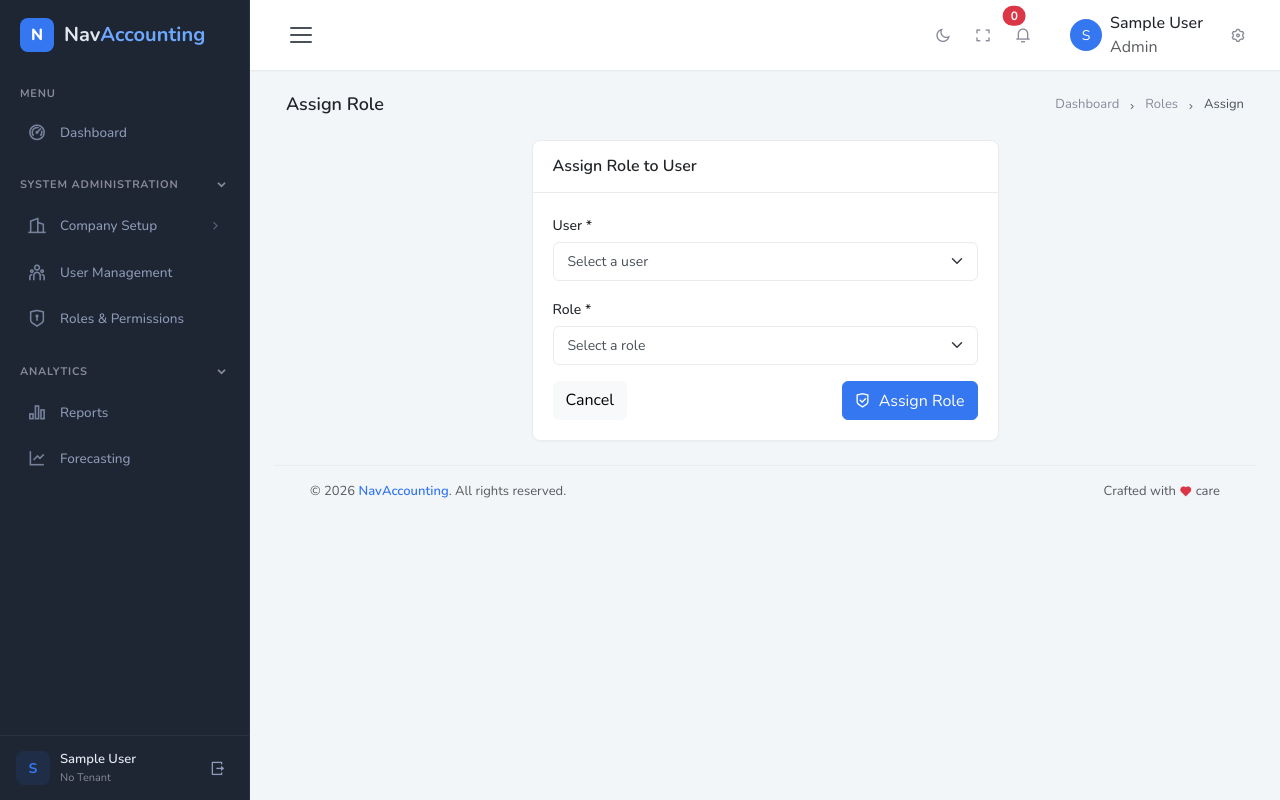
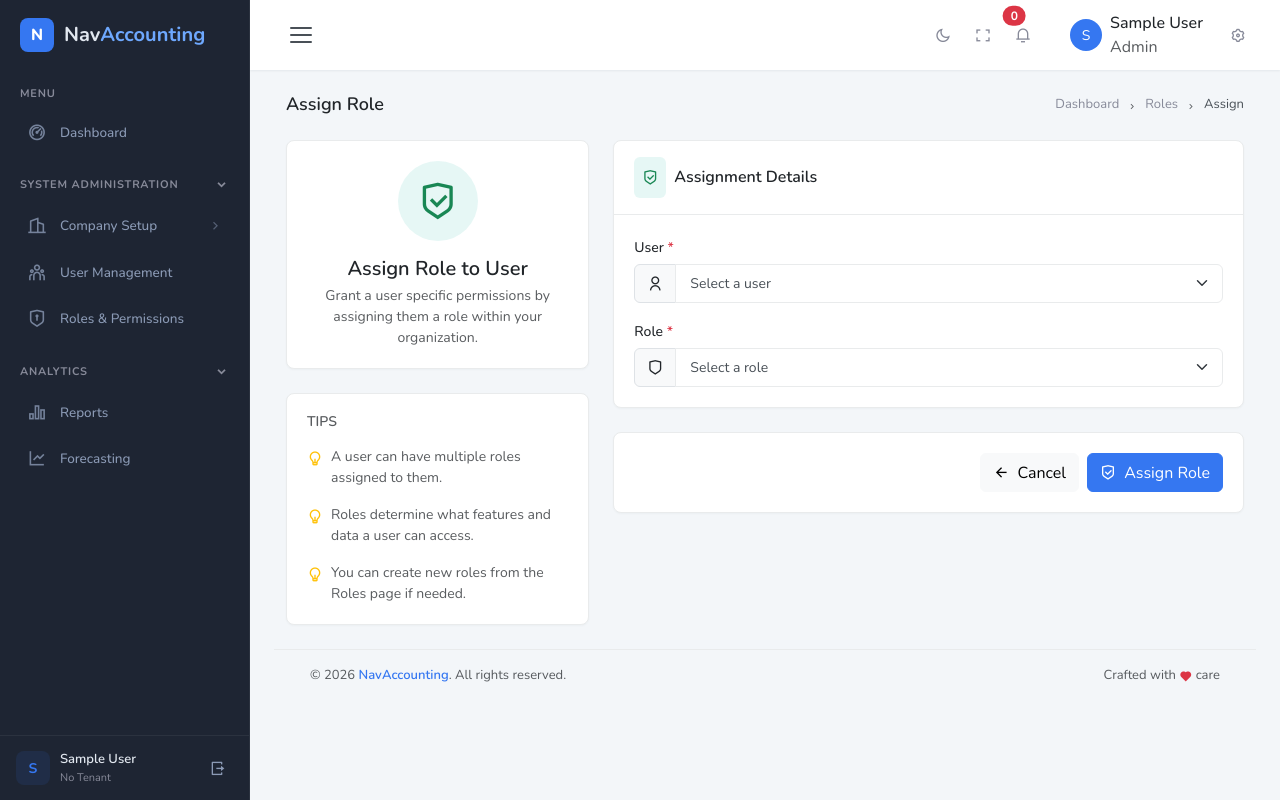
Before and after one commit to Navaid-KloneIT/NavAccounting, a Django app: template templates/roles/assign_role.html in a window 1280 px wide. Run offline with Django 5.2, Linux system fonts and the light colour scheme; the template is opened without the code that fills it: values that come from a table or form of the project are taken from there, others are empty; the visitor is signed in with stand-in values (Sample User, id 1); some libraries are stand-ins or nearby versions.

Commit message:
Redesign assign role form with two-column layout and icon prefixes

```diff
--- a/templates/roles/assign_role.html
+++ b/templates/roles/assign_role.html
@@ -13,18 +13,70 @@
     </ol>
 </div>
 
-<div class="row justify-content-center">
-    <div class="col-lg-6">
+<div class="row">
+    <!-- Left: Info Panel -->
+    <div class="col-lg-4">
+        <div class="card">
+            <div class="card-body text-center">
+                <div class="rounded-circle bg-soft-success mx-auto d-flex align-items-center justify-content-center mb-3" style="width: 80px; height: 80px;">
+                    <i class="ri-shield-check-line text-success" style="font-size: 2.5rem;"></i>
+                </div>
+                <h5 class="mb-1">Assign Role to User</h5>
+                <p class="text-muted small mb-0">Grant a user specific permissions by assigning them a role within your organization.</p>
+            </div>
+        </div>
+        <div class="card">
+            <div class="card-body">
+                <h6 class="text-muted text-uppercase small mb-3">Tips</h6>
+                <div class="d-flex mb-3">
+                    <div class="flex-shrink-0">
+                        <i class="ri-lightbulb-line text-warning me-2"></i>
+                    </div>
+                    <div class="flex-grow-1">
+                        <p class="text-muted small mb-0">A user can have multiple roles assigned to them.</p>
+                    </div>
+                </div>
+                <div class="d-flex mb-3">
+                    <div class="flex-shrink-0">
+                        <i class="ri-lightbulb-line text-warning me-2"></i>
+                    </div>
+                    <div class="flex-grow-1">
+                        <p class="text-muted small mb-0">Roles determine what features and data a user can access.</p>
+                    </div>
+                </div>
+                <div class="d-flex">
+                    <div class="flex-shrink-0">
+                        <i class="ri-lightbulb-line text-warning me-2"></i>
+                    </div>
+                    <div class="flex-grow-1">
+                        <p class="text-muted small mb-0">You can create new roles from the Roles page if needed.</p>
+                    </div>
+                </div>
+            </div>
+        </div>
+    </div>
+
+    <!-- Right: Form -->
+    <div class="col-lg-8">
+        <form method="post">
+            {% csrf_token %}
+
+            <!-- Assignment Details -->
             <div class="card">
                 <div class="card-header">
-                <h5 class="card-title mb-0">Assign Role to User</h5>
+                    <div class="d-flex align-items-center">
+                        <div class="rounded bg-soft-success p-2 me-2">
+                            <i class="ri-shield-check-line text-success"></i>
+                        </div>
+                        <h5 class="card-title mb-0">Assignment Details</h5>
+                    </div>
                 </div>
                 <div class="card-body">
-                <form method="post">
-                    {% csrf_token %}
                     <div class="row g-3">
                         <div class="col-12">
-                            <label for="id_user" class="form-label">User *</label>
+                            <label for="id_user" class="form-label">User <span class="text-danger">*</span></label>
+                            <div class="input-group">
+                                <span class="input-group-text"><i class="ri-user-line"></i></span>
                                 <select class="form-select {% if form.user.errors %}is-invalid{% endif %}" id="id_user" name="user" required>
                                     <option value="">Select a user</option>
                                     {% for member in members %}
@@ -33,34 +85,42 @@
                                     </option>
                                     {% endfor %}
                                 </select>
+                            </div>
                             {% if form.user.errors %}
-                            <div class="invalid-feedback">{{ form.user.errors.0 }}</div>
+                            <div class="invalid-feedback d-block">{{ form.user.errors.0 }}</div>
                             {% endif %}
                         </div>
                         <div class="col-12">
-                            <label for="id_role" class="form-label">Role *</label>
+                            <label for="id_role" class="form-label">Role <span class="text-danger">*</span></label>
+                            <div class="input-group">
+                                <span class="input-group-text"><i class="ri-shield-line"></i></span>
                                 <select class="form-select {% if form.role.errors %}is-invalid{% endif %}" id="id_role" name="role" required>
                                     <option value="">Select a role</option>
                                     {% for role in roles %}
-                                <option value="{{ role.id }}">{{ role.name }}</option>
+                                    <option value="{{ role.id }}">{{ role.name }}{% if role.description %} — {{ role.description|truncatewords:8 }}{% endif %}</option>
                                     {% endfor %}
                                 </select>
+                            </div>
                             {% if form.role.errors %}
-                            <div class="invalid-feedback">{{ form.role.errors.0 }}</div>
+                            <div class="invalid-feedback d-block">{{ form.role.errors.0 }}</div>
                             {% endif %}
                         </div>
-                        <div class="col-12">
-                            <div class="d-flex justify-content-between">
-                                <a href="{% url 'roles:list' tenant_slug=current_tenant.slug %}" class="btn btn-light">Cancel</a>
+                    </div>
+                </div>
+            </div>
+
+            <!-- Actions -->
+            <div class="card">
+                <div class="card-body d-flex justify-content-end gap-2">
+                    <a href="{% url 'roles:list' tenant_slug=current_tenant.slug %}" class="btn btn-light">
+                        <i class="ri-arrow-left-line me-1"></i> Cancel
+                    </a>
                     <button type="submit" class="btn btn-primary">
                         <i class="ri-shield-check-line me-1"></i> Assign Role
                     </button>
                 </div>
             </div>
-                    </div>
         </form>
     </div>
 </div>
-    </div>
-</div>
 {% endblock %}
```
Lines whose indentation alone changed are shown as unchanged.
